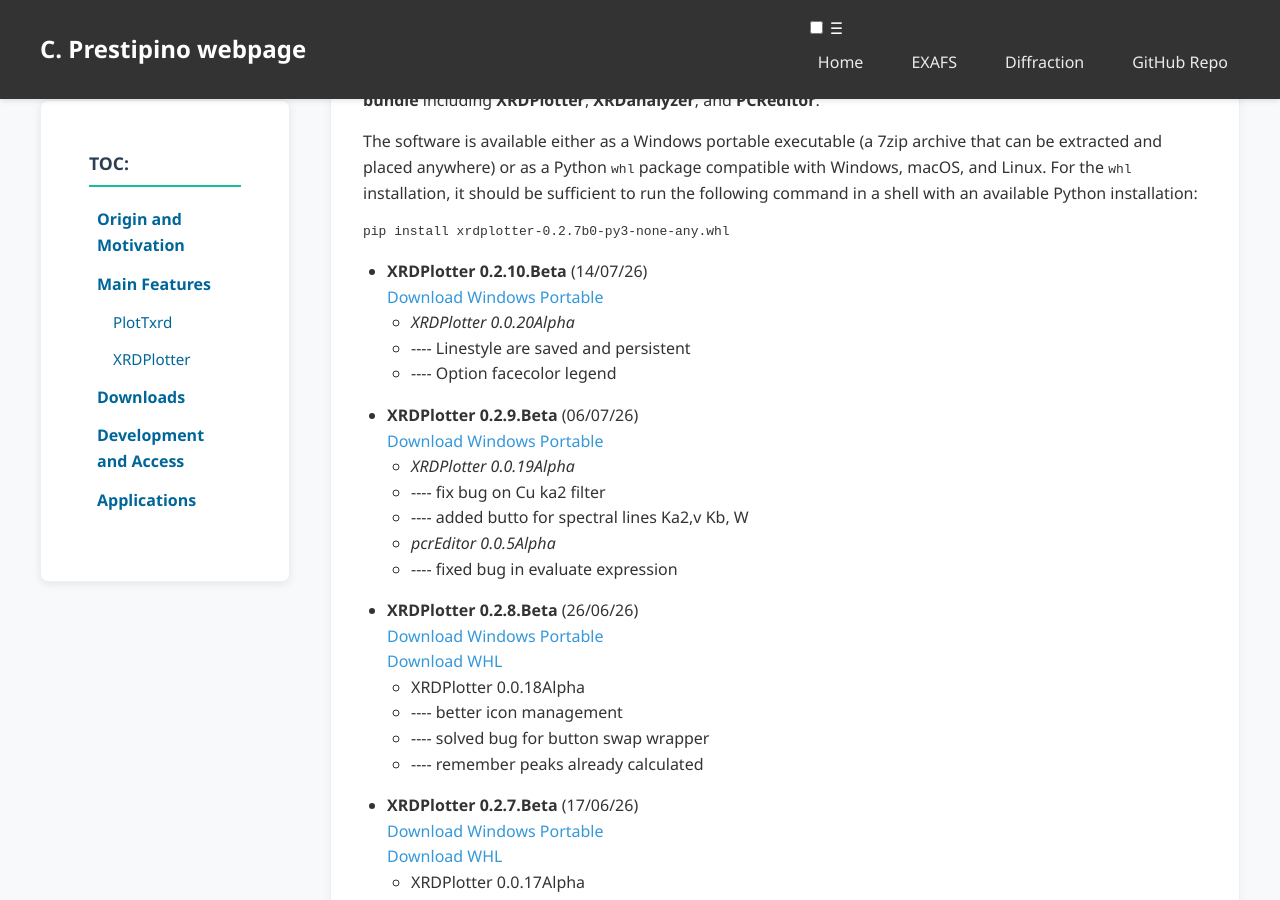
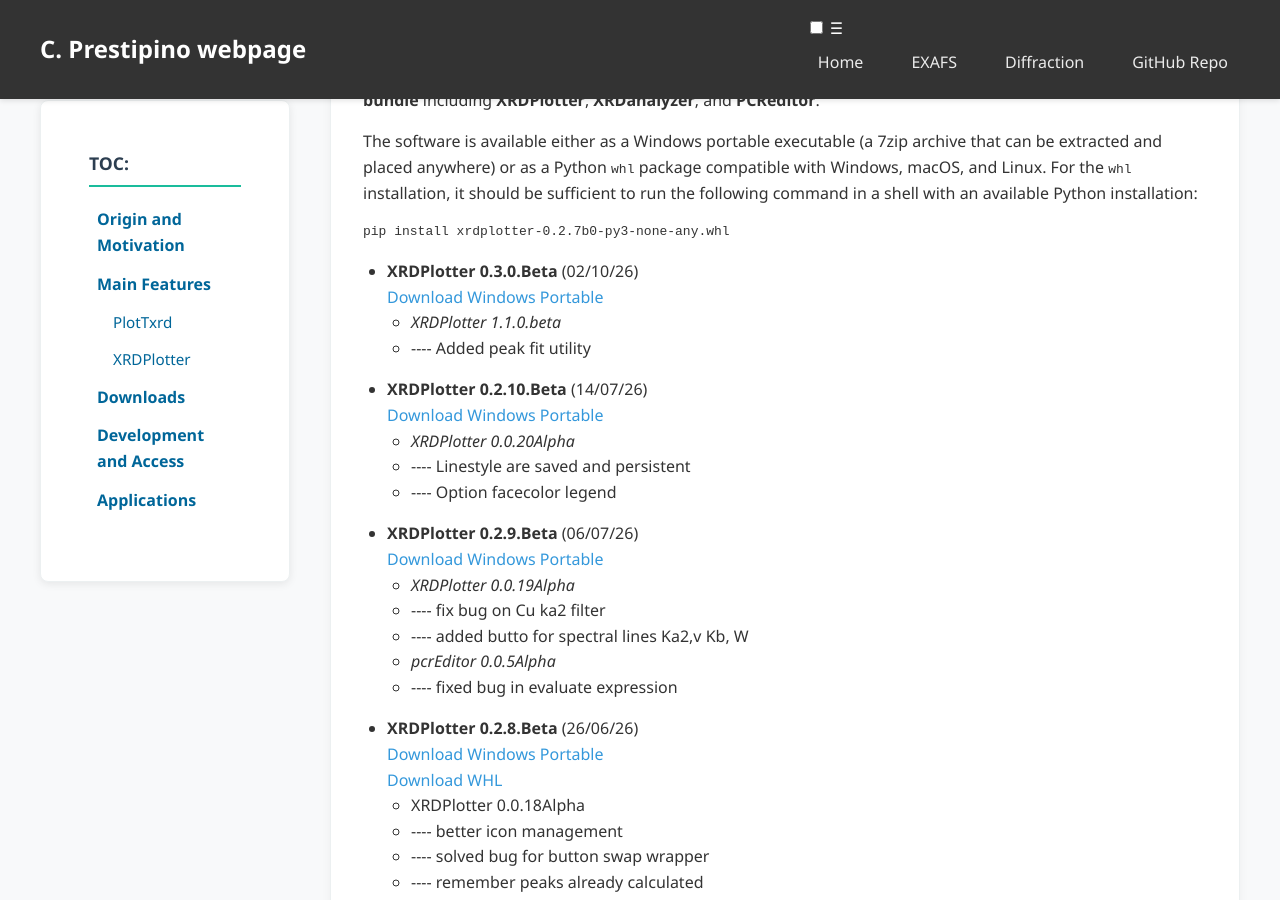
Before and after one commit to Prestipino/Prestipino.github.io, a Jekyll site: the page built from PlotTxrd.html, in a window 1280 px wide and 900 px high, scrolled down 1549 px. Built offline with Jekyll 4.4.1, drawn with Linux system fonts in a browser that asks for light colours.

Commit message:
update XRDPlotter 0.3.0.Beta

```diff
--- a/PlotTxrd.html
+++ b/PlotTxrd.html
@@ -96,6 +96,17 @@
   <pre><code>pip install xrdplotter-0.2.7b0-py3-none-any.whl</code></pre>
 </section>
   <ul>
+
+
+    <li>
+      <strong>XRDPlotter 0.3.0.Beta</strong> (02/10/26)<br>
+      <a href="https://sdrive.cnrs.fr/s/BJQYCZJEEE7nGfk">Download Windows Portable</a><br>
+
+      <ul>
+        <li><i>XRDPlotter 1.1.0.beta</i></li>
+        <li>---- Added peak fit utility </li>
+      </ul>
+      </li>
 
 
     <li>
```
